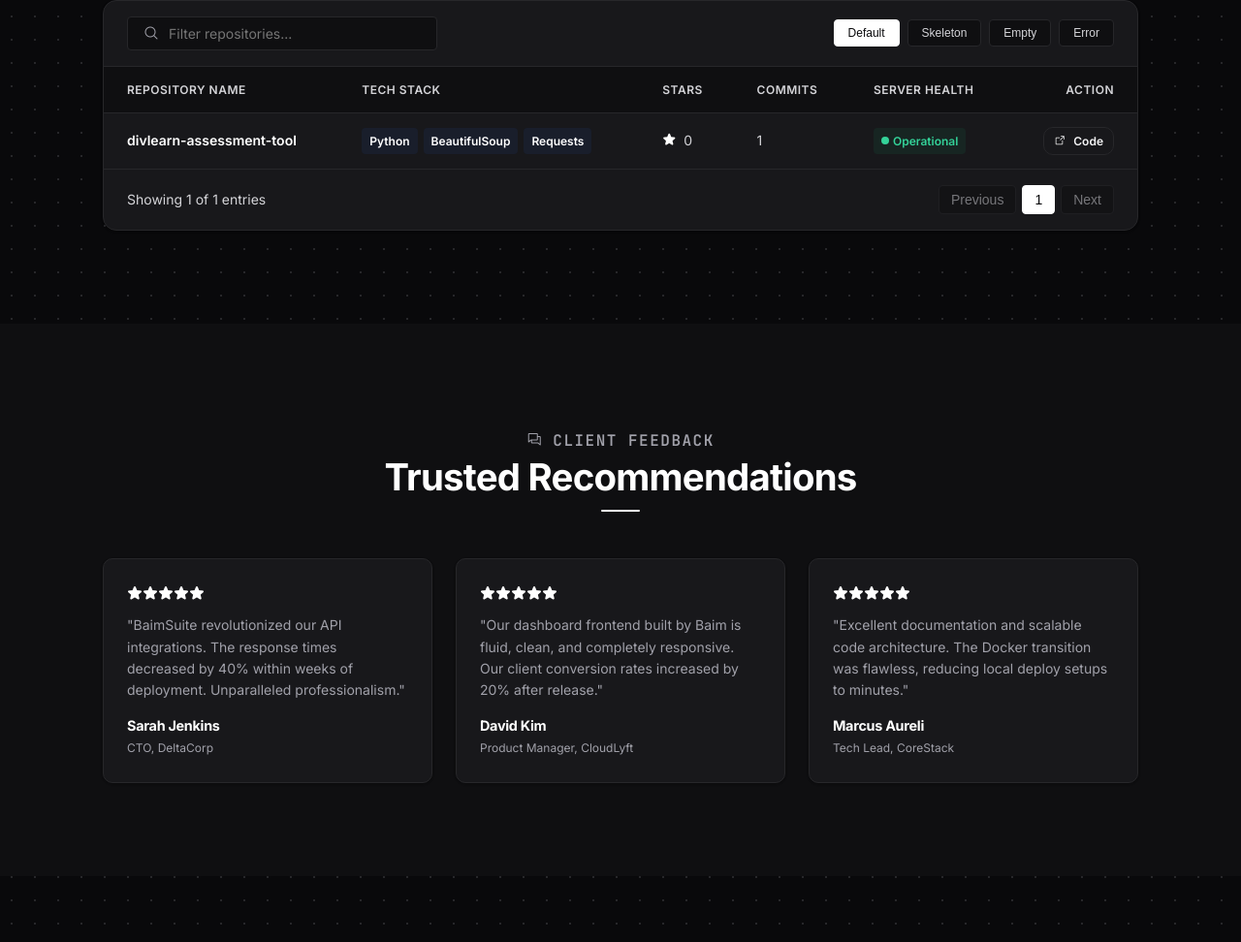
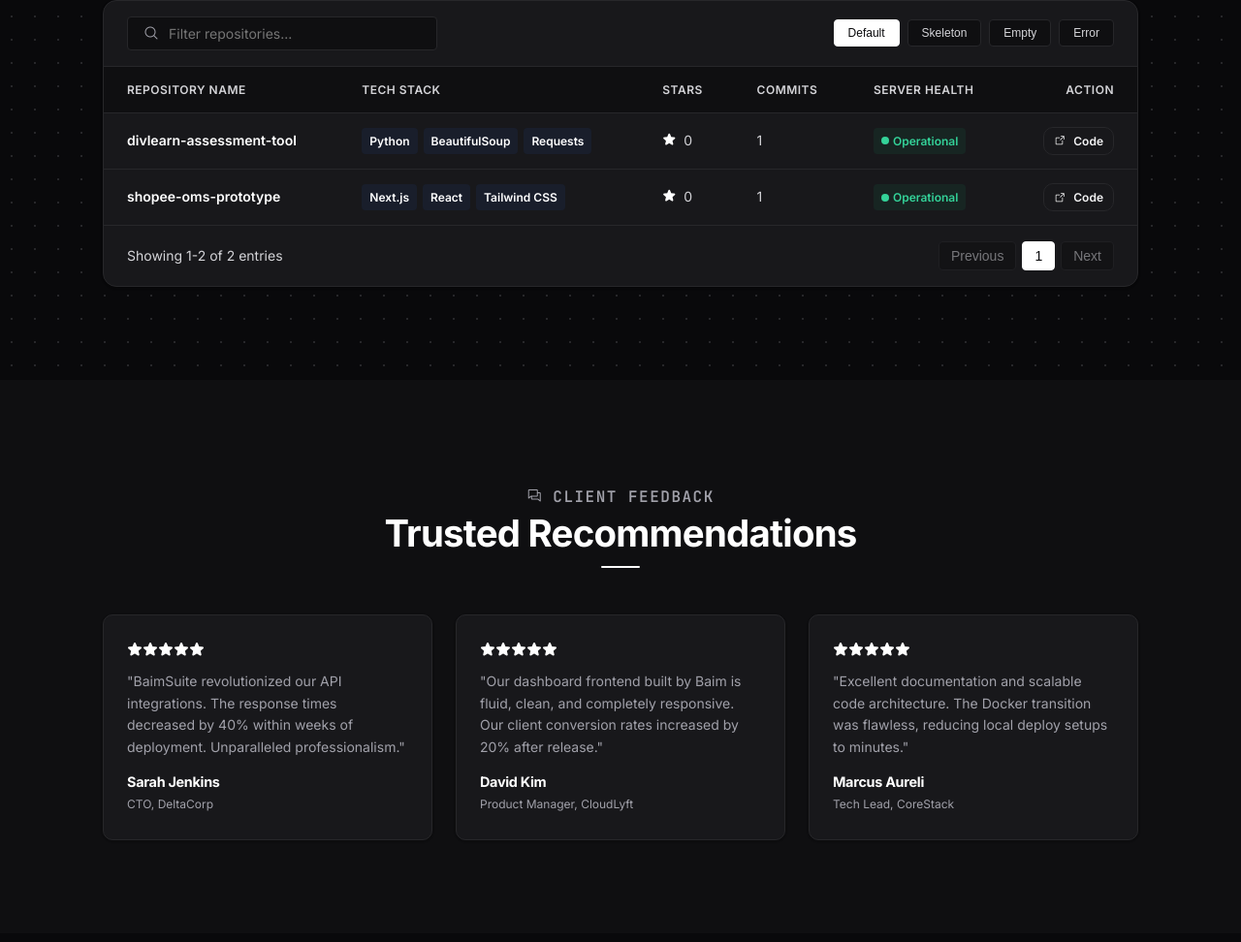
Before and after one commit to parzival219/portofolio, a plain HTML site: page index.html in a window 1280 px wide. Shown: the part 2899-3871 px from the top of the page at 97% size. Drawn offline with nearby package versions, Linux system fonts and the light colour scheme.

Commit message:
Add Shopee OMS Prototype to portfolio

```diff
--- a/index.html
+++ b/index.html
@@ -401,7 +401,7 @@
                 <!-- Table Footer (Pagination) -->
                 <div class="table-footer">
                     <div class="table-info" id="table-pagination-info">
-                        Showing 1 of 1 entries
+                        Showing 1-2 of 2 entries
                     </div>
                     <div class="pagination-controls">
                         <button class="btn-pagination disabled" id="btn-prev-page">Previous</button>
--- a/script.js
+++ b/script.js
@@ -625,6 +625,14 @@ document.addEventListener('DOMContentLoaded', () => {
         commits: 1,
         status: 'Operational',
         link: 'https://github.com/parzival219/divlearn-assessment-tool'
+      },
+      {
+        name: 'shopee-oms-prototype',
+        tech: ['Next.js', 'React', 'Tailwind CSS'],
+        stars: 0,
+        commits: 1,
+        status: 'Operational',
+        link: 'https://github.com/parzival219/shopee-oms-prototype'
       }
     ];
 
```
